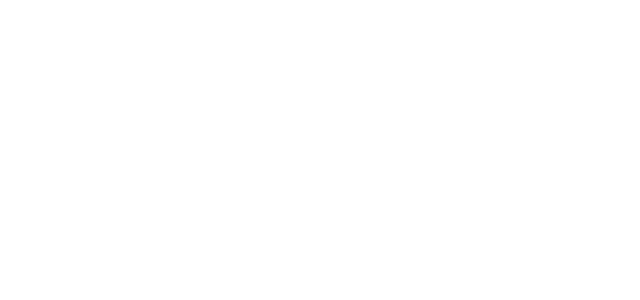
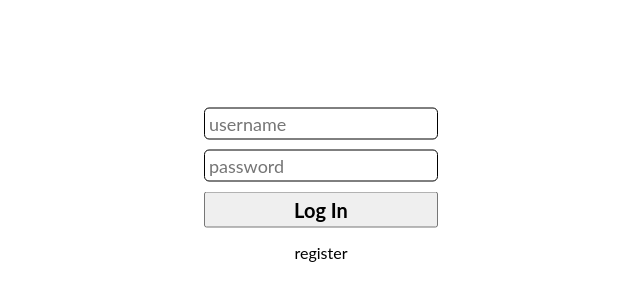
Before and after one commit to Garwend/Library-React-Django, a React (Create React App) app in the folder front-end/: page /#/login in a window 1280 px wide. Shown: the part 218-518 px from the top of the page, without its empty margins (319-959 px from the left). Built offline with nearby package versions, Linux system fonts and the light colour scheme.

Commit message:
Login Page

```diff
--- a/front-end/src/App.js
+++ b/front-end/src/App.js
@@ -1,6 +1,8 @@
 import {HashRouter as Router, Switch, Route} from 'react-router-dom';
 import HomePage from './pages/HomePage/HomePage';
 import RegisterPage from './pages/RegisterPage/RegisterPage';
+import LoginPage from './pages/LoginPage/LoginPage';
+
 import './App.css';
 
 const App = () => {
@@ -10,6 +12,7 @@
         <Switch>
           <Route exact path='/' component={HomePage}/>
           <Route path='/register' component={RegisterPage}/>
+          <Route path='/login' component={LoginPage}/>
         </Switch>
       </main>
     </Router>
--- /dev/null
+++ b/front-end/src/components/LoginForm/LoginForm.css
@@ -0,0 +1,20 @@
+.login-form {
+    display: flex;
+    flex-direction: column;
+    padding: 5px;
+    margin-bottom: 10px;
+}
+
+.login-form>input {
+    padding: 4px;
+    border: 1px solid;
+    margin-bottom: 10px;
+    font-size: 18px;
+    border-radius: 5px;
+}
+
+.login-form>button {
+    padding: 4px;
+    font-size: 20px;
+    font-weight: bold;
+}
--- /dev/null
+++ b/front-end/src/components/LoginForm/LoginForm.jsx
@@ -0,0 +1,24 @@
+import React, { useState } from 'react';
+import './LoginForm.css'
+
+const LoginForm = () => {
+    const [username, setUsername] = useState('');
+    const [password, setPassword] = useState('');
+
+    const handleUsernameChange = e => setUsername(e.target.value);
+    const handlePasswordChange = e => setPassword(e.target.value);
+
+    const handleSubmit = (e) => {
+        e.preventDefault();
+    }
+
+    return (
+        <form action="post" className='login-form' onSubmit={handleSubmit}>
+            <input type="text" placeholder="username" value={username} onChange={handleUsernameChange} />
+            <input type="password" placeholder="password" value={password} onChange={handlePasswordChange} />
+            <button type="submit">Log In</button>
+        </form>
+    )
+}
+
+export default LoginForm;
--- /dev/null
+++ b/front-end/src/pages/LoginPage/LoginPage.css
@@ -0,0 +1,6 @@
+.login-wrap {
+    position: fixed;
+    top: 50%;
+    left: 50%;
+    transform: translate(-50%, -50%);
+}
--- /dev/null
+++ b/front-end/src/pages/LoginPage/LoginPage.jsx
@@ -0,0 +1,19 @@
+import React from 'react';
+import { Link } from 'react-router-dom';
+import LoginForm from '../../components/LoginForm/LoginForm';
+
+import './LoginPage.css'
+
+const LoginPage = () => {
+
+    return (
+        <section className='login-wrap'>
+            <LoginForm />
+            <article style={{ textAlign: 'center' }}>
+                <Link to='/register'>register</Link>
+            </article>
+        </section>
+    )
+}
+
+export default LoginPage;
--- a/front-end/src/pages/RegisterPage/RegisterPage.jsx
+++ b/front-end/src/pages/RegisterPage/RegisterPage.jsx
@@ -1,4 +1,5 @@
 import React from 'react';
+import { Link } from 'react-router-dom';
 import RegisterForm from '../../components/RegisterForm/RegisterForm';
 
 import './RegisterPage.css'
@@ -8,8 +9,8 @@
     return (
         <section className='register-wrap'>
             <RegisterForm />
-            <article>
-                <p>log in</p>
+            <article style={{ textAlign: 'center' }}>
+                <Link to='login'>log in</Link>
             </article>
         </section>
     )
```
